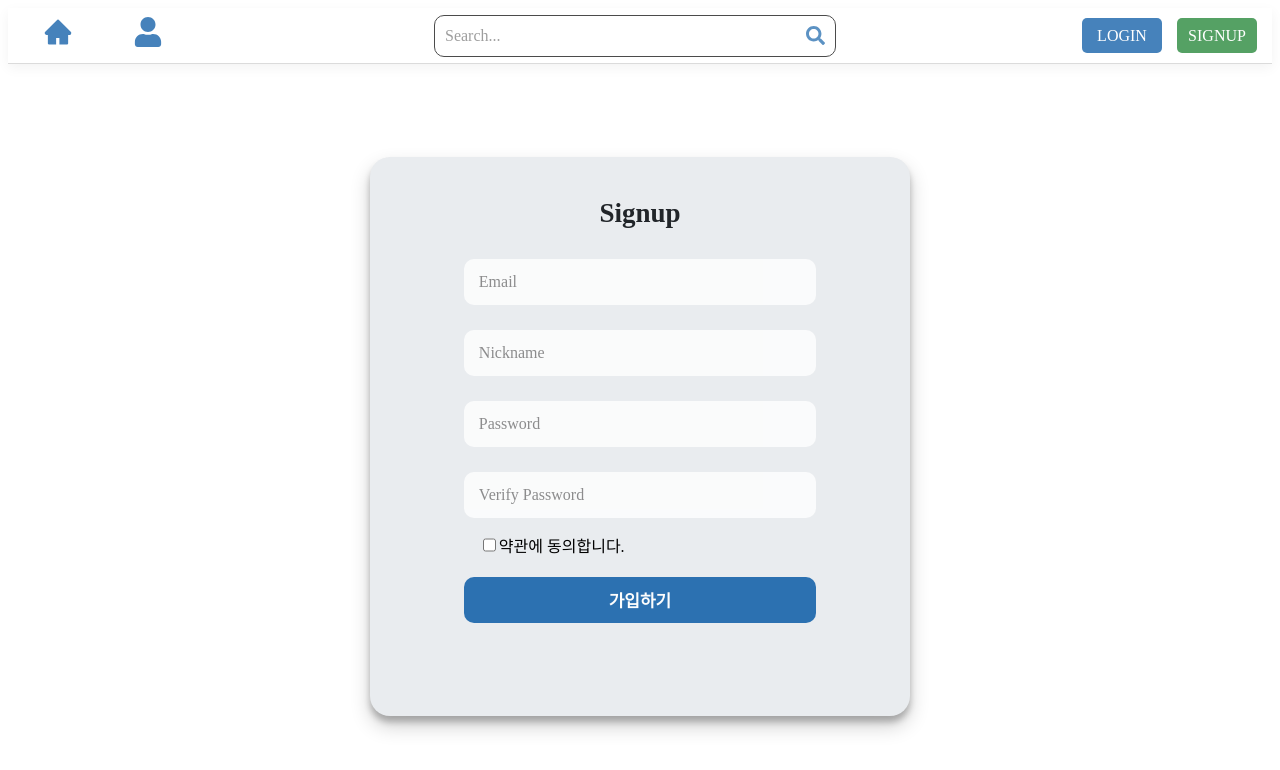
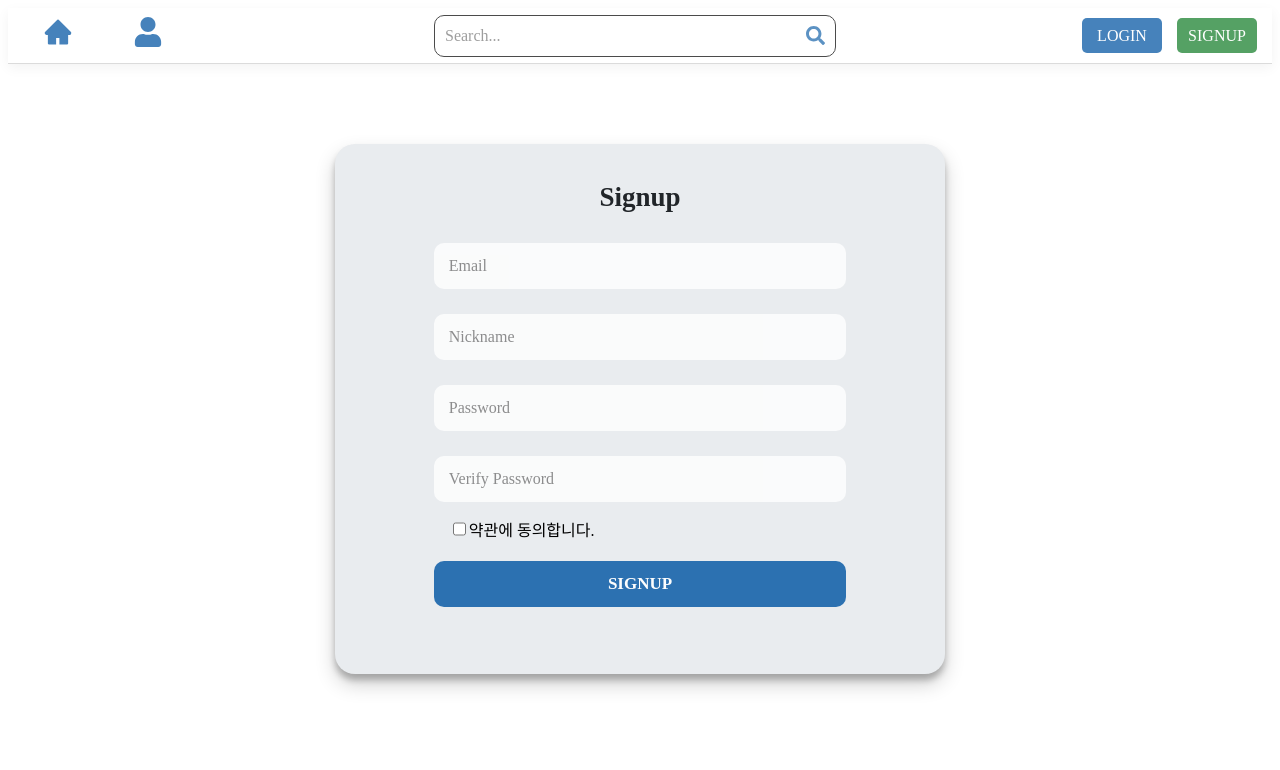
Before and after one commit to eomdh/damso, a Next.js app in the folder client/: page /signup in a window 1280 px wide. Shown: the top 770 px of the page. Built offline with nearby package versions, Linux system fonts and the light colour scheme.

Commit message:
Form edit

```diff
--- a/client/components/LoginForm.js
+++ b/client/components/LoginForm.js
@@ -3,8 +3,8 @@ import styled from 'styled-components';
 import useInput from '../hooks/useInput';
 
 const Container = styled.div`
-  width: 30%;
-  height: 50%;
+  width: 450px;
+  height: 380px;
   background-color: #e9ecef;
   border-radius: 20px;
   display: flex;
@@ -103,7 +103,7 @@ const LoginForm = () => {
           placeholder="Password"
           onChange={onChangePassword}>
         </Input>
-        <Button type="submit">로그인</Button>
+        <Button type="submit">LOGIN</Button>
       </Form>
     </Container>
   )
--- a/client/components/SignupForm.js
+++ b/client/components/SignupForm.js
@@ -3,8 +3,8 @@ import styled from 'styled-components';
 import useInput from '../hooks/useInput';
 
 const Container = styled.div`
-  width: 30%;
-  height: 75%;
+  width: 450px;
+  height: 530px;
   background-color: #e9ecef;
   border-radius: 20px;
   display: flex;
@@ -159,7 +159,7 @@ const SignupForm = () => {
         </CheckBoxContainer>
         {passwordError && <ErrorMessage>비밀번호가 일치하지 않습니다.</ErrorMessage>}
         {termError && <ErrorMessage>약관에 동의하셔야 합니다.</ErrorMessage>}
-        <Button type="submit">가입하기</Button>
+        <Button type="submit">SIGNUP</Button>
       </Form>
     </Container>
   )
--- a/client/components/UserProfile.js
+++ b/client/components/UserProfile.js
@@ -42,11 +42,7 @@ const Nickname = styled.div`
   color: #212529;
 `;
 
-
 const UserProfile = () => {
-  // const followerList = [{ nickname: '한예지'}, { nickname: '채송현'}, { nickname : '김상원'}];
-  // const followingList = [{ nickname: '한예지'}, { nickname: '채송현'}, { nickname : '김상원'}];
-
   return (
     <Container>
       <ProfileImageContainer>
--- a/client/pages/login.js
+++ b/client/pages/login.js
@@ -9,7 +9,7 @@ const Container = styled.div`
   height: calc(100vh - 55px);
   display: flex;
   justify-content: center;
-  margin-top : 80px;
+  margin-top: 80px;
 `;
 
 const Login = () => {
--- a/client/pages/signup.js
+++ b/client/pages/signup.js
@@ -9,7 +9,7 @@ const Container = styled.div`
   height: calc(100vh - 55px);
   display: flex;
   justify-content: center;
-  align-items: center;
+  margin-top: 80px;
 `;
 
 const Signup = () => {
```
